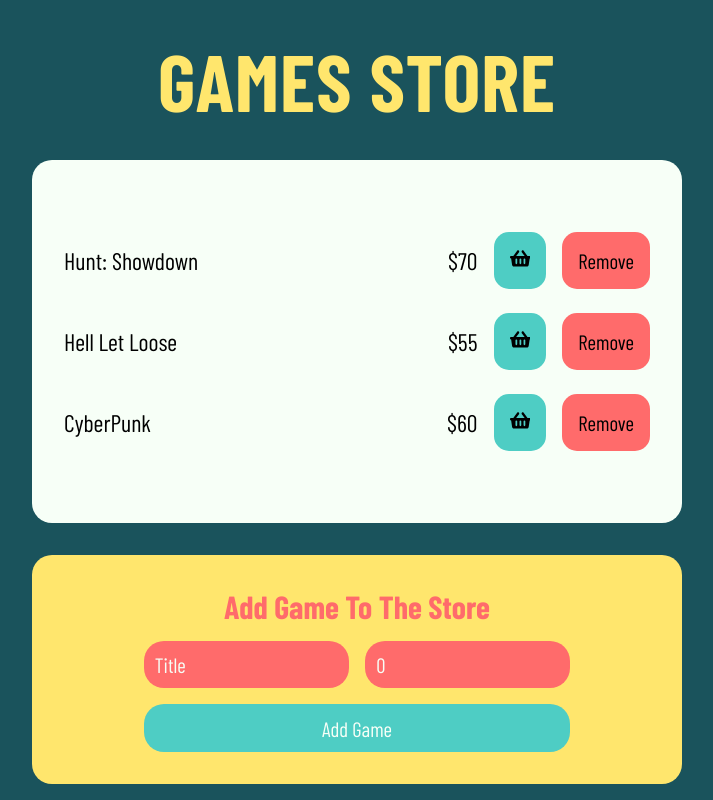
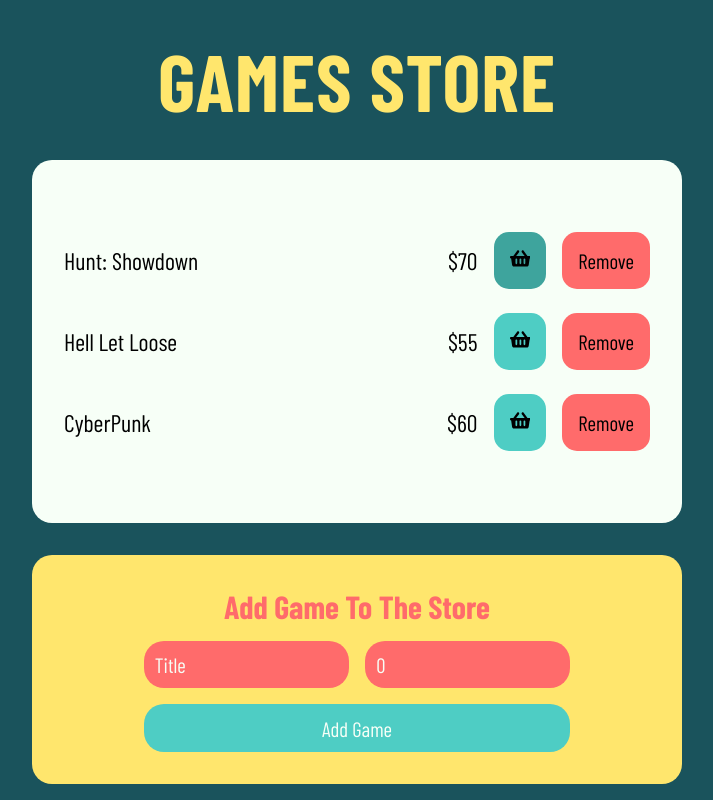
Before and after one commit to kamilkow1123/shopping-cart-with-redux, a React (Create React App) app: page / in a window 1280 px wide. In both pictures the pointer is over the button 802 px from the left and 260 px from the top of the page. Shown: the top 800 px of the page, without its empty margins (283-996 px from the left). Built offline with nearby package versions, Linux system fonts and the light colour scheme; data requests are answered from the project's data file; a web font is replaced by a local one.

Commit message:
Adding hover on buttons

```diff
--- a/src/style/_cart.scss
+++ b/src/style/_cart.scss
@@ -64,6 +64,11 @@
         font-size: 1.2rem;
         cursor: pointer;
         width: 100%;
+        transition: all 0.4s ease-in-out;
+
+        &:hover {
+            filter: brightness(0.8);
+        }
 
         @media screen and (min-width: 576px) {
             width: max-content;
--- a/src/style/_products.scss
+++ b/src/style/_products.scss
@@ -61,6 +61,11 @@
         background-color: $clr-primary-light;
         font-size: 1.3rem;
         border-radius: 15px;
+        transition: all 0.4s ease-in-out;
+
+        &:hover {
+            filter: brightness(0.8);
+        }
     }
 
     &__button-remove {
@@ -73,6 +78,11 @@
         background-color: $clr-secondary;
         font-size: 1.3rem;
         border-radius: 15px;
+        transition: all 0.4s ease-in-out;
+
+        &:hover {
+            filter: brightness(0.8);
+        }
     }
 }
 
@@ -129,5 +139,10 @@
         font-size: 1.3rem;
         color: $clr-light;
         cursor: pointer;
+        transition: all 0.4s ease-in-out;
+
+        &:hover {
+            filter: brightness(0.8);
+        }
     }
 }
--- a/src/style/style.css
+++ b/src/style/style.css
@@ -85,6 +85,13 @@
   background-color: #4ecdc4;
   font-size: 1.3rem;
   border-radius: 15px;
+  -webkit-transition: all 0.4s ease-in-out;
+  transition: all 0.4s ease-in-out;
+}
+
+.products__button-add:hover {
+  -webkit-filter: brightness(0.8);
+          filter: brightness(0.8);
 }
 
 .products__button-remove {
@@ -97,6 +104,13 @@
   background-color: #ff6b6b;
   font-size: 1.3rem;
   border-radius: 15px;
+  -webkit-transition: all 0.4s ease-in-out;
+  transition: all 0.4s ease-in-out;
+}
+
+.products__button-remove:hover {
+  -webkit-filter: brightness(0.8);
+          filter: brightness(0.8);
 }
 
 .form {
@@ -185,6 +199,13 @@
   font-size: 1.3rem;
   color: #f7fff7;
   cursor: pointer;
+  -webkit-transition: all 0.4s ease-in-out;
+  transition: all 0.4s ease-in-out;
+}
+
+.form__button:hover {
+  -webkit-filter: brightness(0.8);
+          filter: brightness(0.8);
 }
 
 .cart {
@@ -284,6 +305,13 @@
   font-size: 1.2rem;
   cursor: pointer;
   width: 100%;
+  -webkit-transition: all 0.4s ease-in-out;
+  transition: all 0.4s ease-in-out;
+}
+
+.cart__button:hover {
+  -webkit-filter: brightness(0.8);
+          filter: brightness(0.8);
 }
 
 @media screen and (min-width: 576px) {
```
Also changed, not shown: 1 other file (tests, documents, lock files or other folders).
